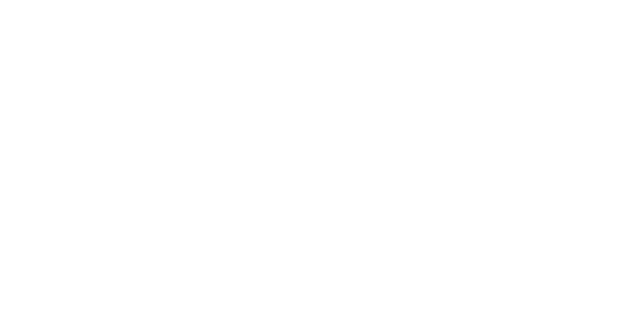
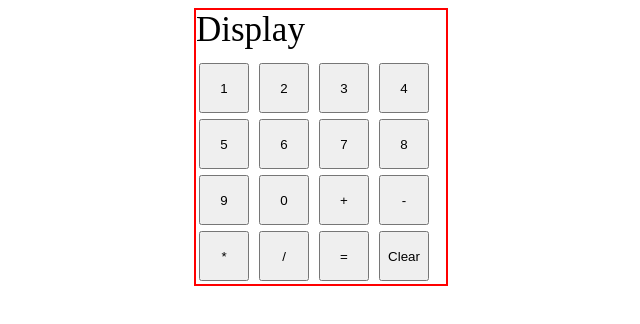
Before and after one commit to guakamole54/calculator, a plain HTML site: page index.html in a window 1280 px wide. Shown: the whole page, without its empty margins (319-959 px from the left). Drawn offline with Linux system fonts and the light colour scheme.

Commit message:
Create a basic calculator structure in html and css

```diff
--- a/index.html
+++ b/index.html
@@ -11,6 +11,28 @@
 
 <body>
 
+    <div class="main-calculator">
+        <div id="display">Display</div>
+        <div class="buttons">
+
+            <button class="num">1</button>
+            <button class="num">2</button>
+            <button class="num">3</button>
+            <button class="num">4</button>
+            <button class="num">5</button>
+            <button class="num">6</button>
+            <button class="num">7</button>
+            <button class="num">8</button>
+            <button class="num">9</button>
+            <button class="num">0</button>
+            <button>+</button>
+            <button>-</button>
+            <button>*</button>
+            <button>/</button>
+            <button>=</button>
+            <button>Clear</button>
+        </div>
+    </div>
 
 </body>
 
--- a/style.css
+++ b/style.css
@@ -0,0 +1,23 @@
+body {
+    display: flex;
+    justify-content: center;
+    align-items: center;
+}
+
+.main-calculator {
+    display: flex;
+    flex-wrap: wrap;
+    border: 2px solid red;
+    width: 250px;
+}
+
+button {
+    width: 50px;
+    height: 50px;
+    margin: 3px;
+}
+
+#display {
+    height: 50px;
+    font-size: 35px;
+}
```
